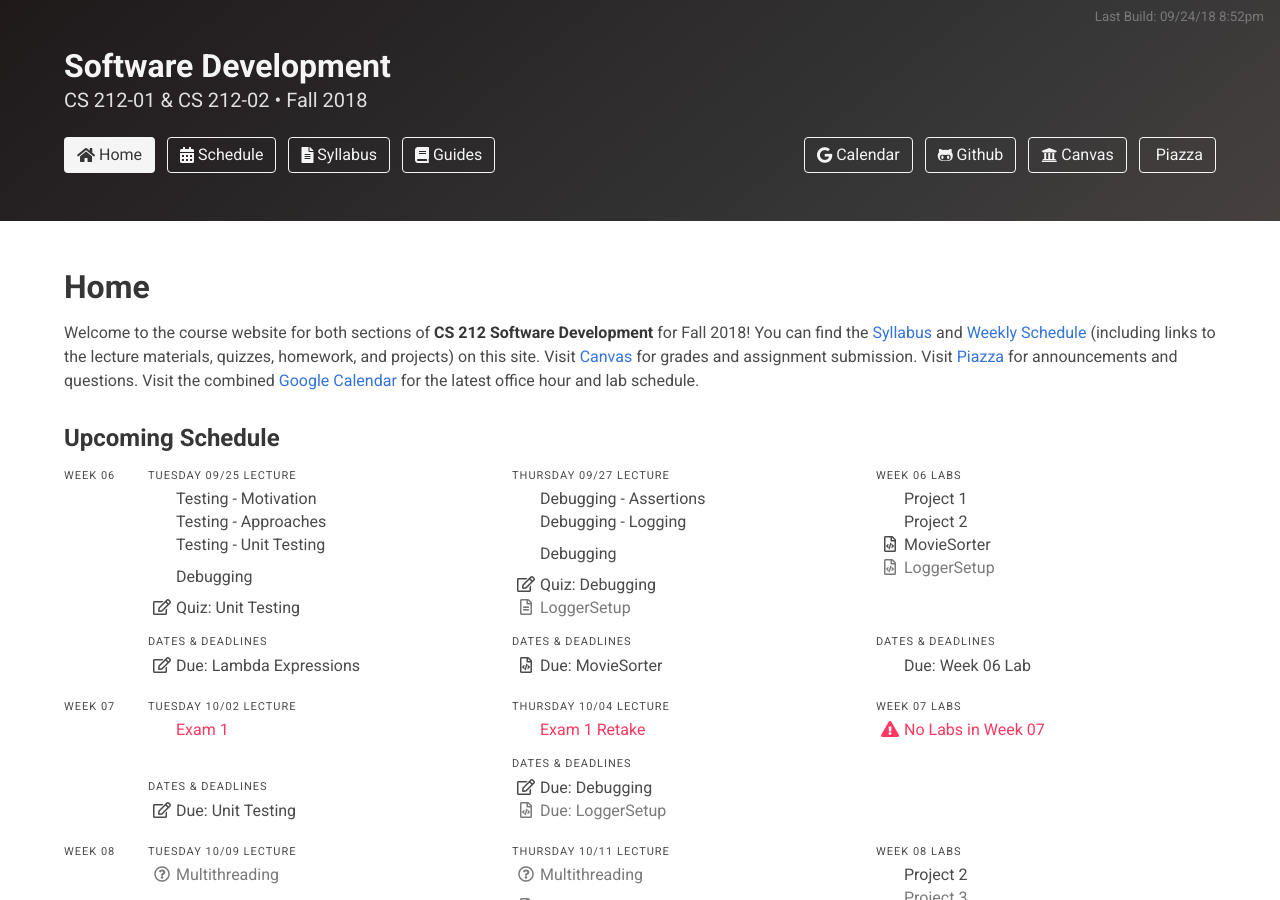
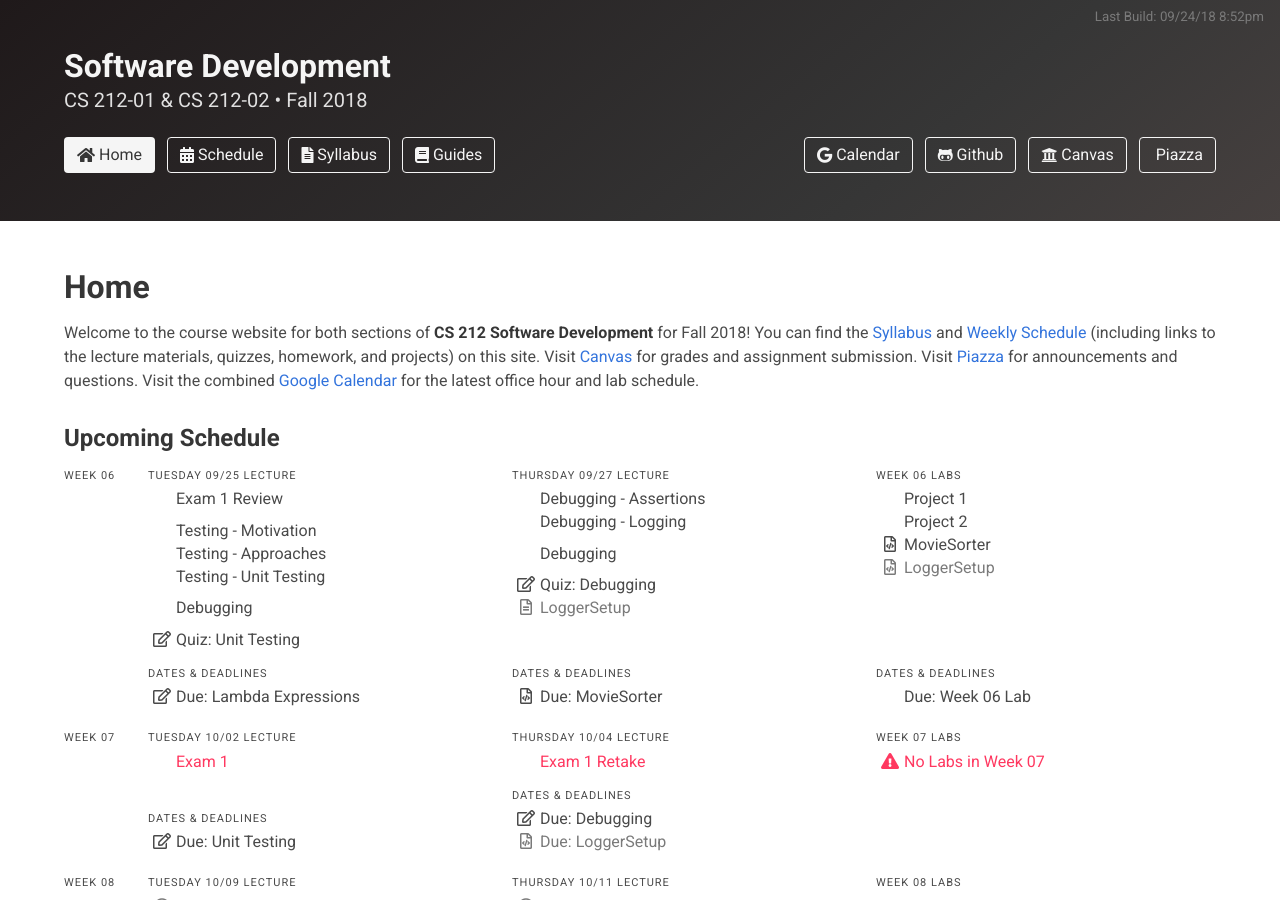
Before and after one commit to usf-cs212-fall2018/usf-cs212-fall2018.github.io, a Jekyll site: the page built from index.html, in a window 1280 px wide and 900 px high. Built offline with Jekyll 4.4.1, drawn with Linux system fonts in a browser that asks for light colours; nearby versions of some CDN libraries.

Commit message:
Adding link to exam review.

```diff
--- a/_data/schedule.yml
+++ b/_data/schedule.yml
@@ -396,9 +396,13 @@
   lectures:
     - date: 2018-09-25
       resources:
+      - text: 'Exam 1 Review'
+        link: '/guides/exam-1.html'
+        icon: 'far fa-atlas'
       - text: 'Testing - Motivation'
         link: 'https://drive.google.com/open?id=0BxYofk0iB_upN09pQTBXbmxveGM'
         icon: 'far fa-chalkboard-teacher'
+        bump: true
       - text: 'Testing - Approaches'
         link: 'https://drive.google.com/open?id=0BxYofk0iB_upQnNKQnRBU1dlbk0'
         icon: 'far fa-chalkboard-teacher'
```
